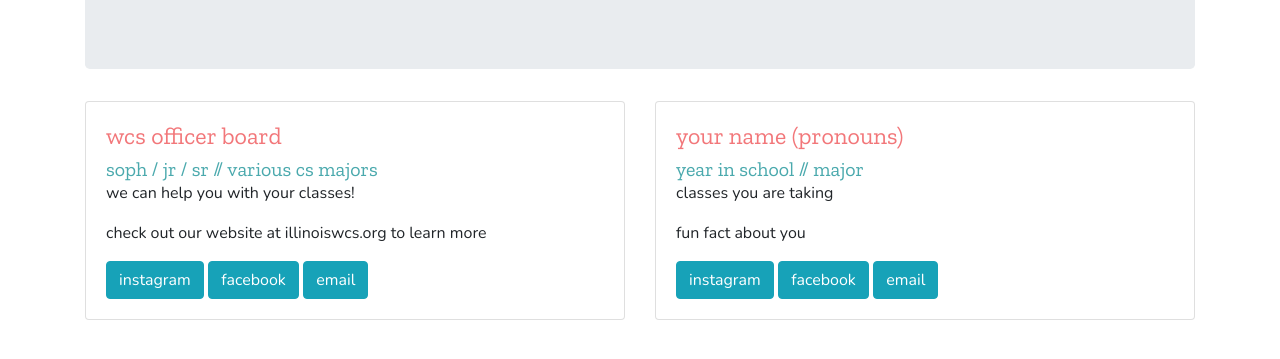
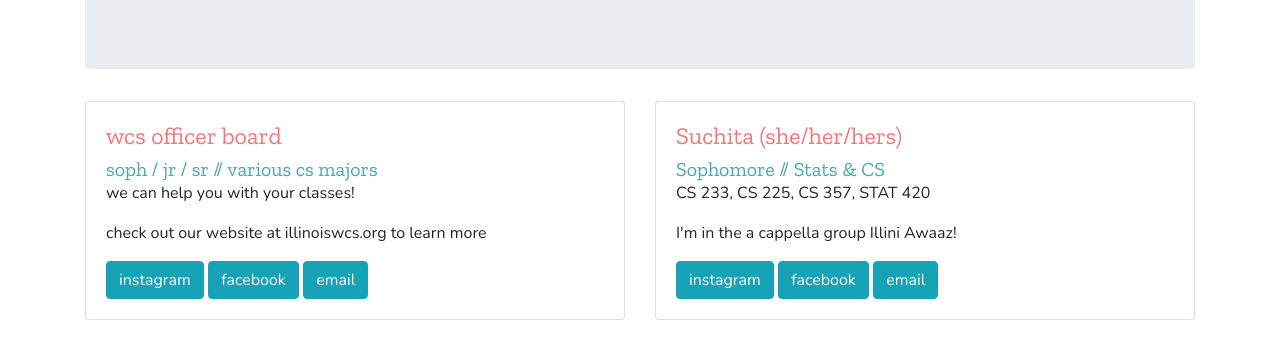
Before and after one commit to zjy-mandy/git-gud, a plain HTML site: page index.html in a window 1280 px wide. Shown: the part 203-562 px from the top of the page. Drawn offline with nearby package versions, Linux system fonts and the light colour scheme.

Commit message:
Add my info to card

```diff
--- a/index.html
+++ b/index.html
@@ -37,13 +37,13 @@
 			<div class="card">
 				<div class="card-body">
 					<!-- start editing here -->
-					<h4 class="card-title">your name (pronouns) <!-- TODO: edit this --></h4>
-					<h5 class="card-subtitle">year in school // major <!-- TODO: edit this --></h5>
-					<p class="card-text">classes you are taking <!-- TODO: edit this --></p>
-					<p class="card-text">fun fact about you <!-- TODO: edit this --></p>
+					<h4 class="card-title">Suchita (she/her/hers) <!-- TODO: edit this --></h4>
+					<h5 class="card-subtitle">Sophomore // Stats & CS <!-- TODO: edit this --></h5>
+					<p class="card-text">CS 233, CS 225, CS 357, STAT 420 <!-- TODO: edit this --></p>
+					<p class="card-text">I'm in the a cappella group Illini Awaaz! <!-- TODO: edit this --></p>
 					<!-- TODO: edit this --> <a href="https://www.instagram.com/YOUR USERNAME HERE" target="_blank" class="btn btn-info">instagram</a>
 					<!-- TODO: edit this --> <a href="https://www.facebook.com/YOUR USERNAME HERE" target="_blank" class="btn btn-info">facebook</a>
-					<!-- TODO: edit this --> <a href="mailto:YOUR NETID HERE@illinois.edu" target="_blank" class="btn btn-info">email</a>
+					<!-- TODO: edit this --> <a href="mailto:suchita3@illinois.edu" target="_blank" class="btn btn-info">email</a>
 					<!-- stop editing here -->
 				</div>
 			</div>
```
